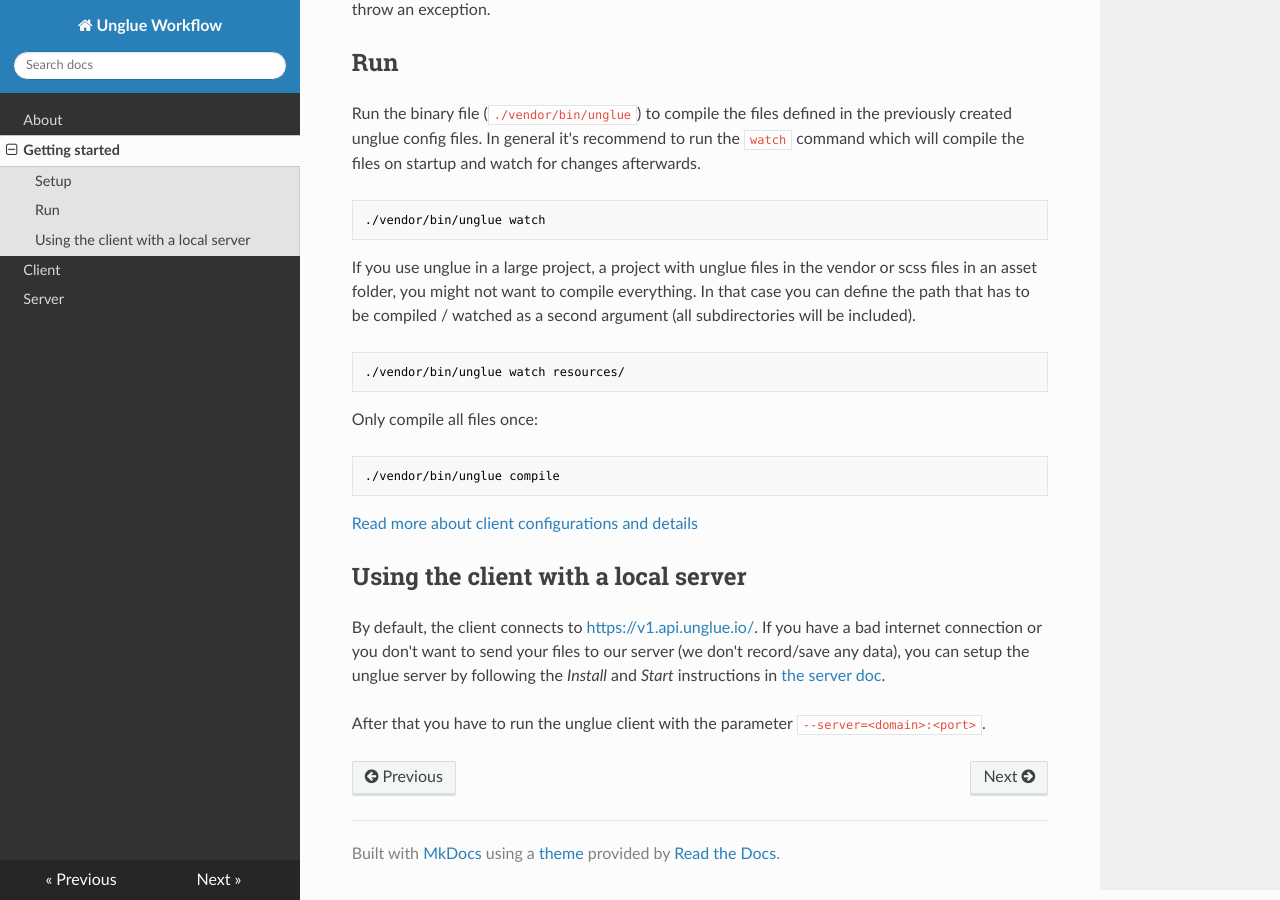
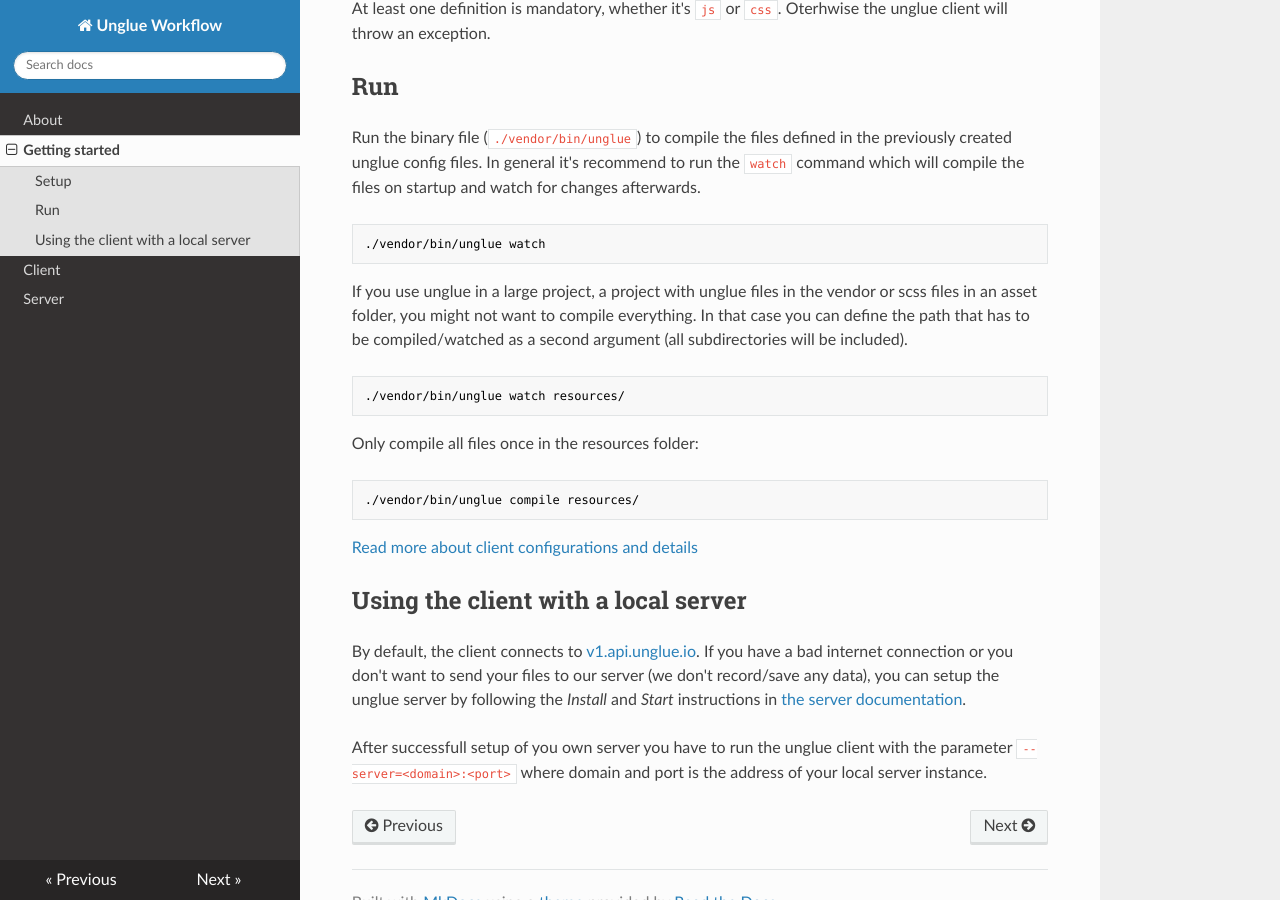
Before and after one commit to frontend-workflow-cloud-compiler/docs, an MkDocs documentation site: the page built from docs/start.md, in a window 1280 px wide and 900 px high, scrolled down 650 px. Built offline with MkDocs 1.6.1, drawn with Linux system fonts in a browser that asks for light colours; nearby versions of some CDN libraries; old or Windows-style settings are respelled for this version of MkDocs; some of the changed text lies outside the part shown.

Commit message:
Update start.md

````diff
--- a/docs/start.md
+++ b/docs/start.md
@@ -35,22 +35,22 @@
 ./vendor/bin/unglue watch
 ```
 
-If you use unglue in a large project, a project with unglue files in the vendor or scss files in an asset folder, you might not want to compile everything. In that case you can define the path that has to be compiled / watched as a second argument (all subdirectories will be included).
+If you use unglue in a large project, a project with unglue files in the vendor or scss files in an asset folder, you might not want to compile everything. In that case you can define the path that has to be compiled/watched as a second argument (all subdirectories will be included).
 
 ```sh
 ./vendor/bin/unglue watch resources/
 ```
 
-Only compile all files once:
+Only compile all files once in the resources folder:
 
 ```sh
-./vendor/bin/unglue compile
+./vendor/bin/unglue compile resources/
 ```
 
 [Read more about client configurations and details](client.md)
 
 ## Using the client with a local server
 
-By default, the client connects to [https://v1.api.unglue.io/](https://v1.api.unglue.io/). If you have a bad internet connection or you don't want to send your files to our server (we don't record/save any data), you can setup the unglue server by following the *Install* and *Start* instructions in [the server doc](server.md).
+By default, the client connects to [v1.api.unglue.io](https://v1.api.unglue.io). If you have a bad internet connection or you don't want to send your files to our server (we don't record/save any data), you can setup the unglue server by following the *Install* and *Start* instructions in [the server documentation](server.md).
 
-After that you have to run the unglue client with the parameter `--server=<domain>:<port>`.
+After successfull setup of you own server you have to run the unglue client with the parameter `--server=<domain>:<port>` where domain and port is the address of your local server instance.
````
Also changed, not shown: other parts of docs/start.md (+2 -2 lines).
